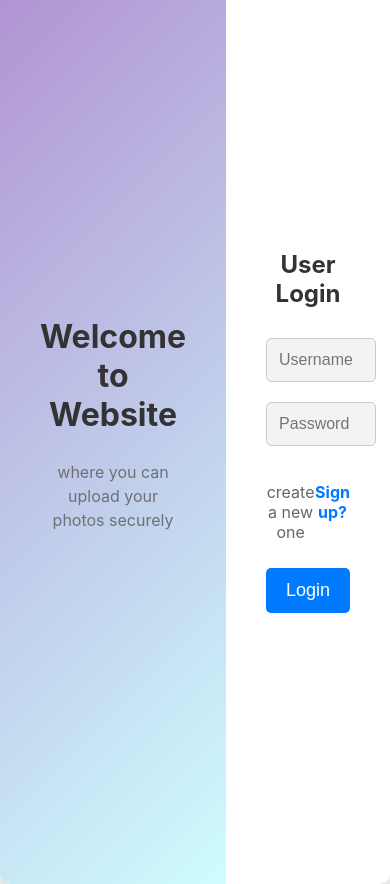
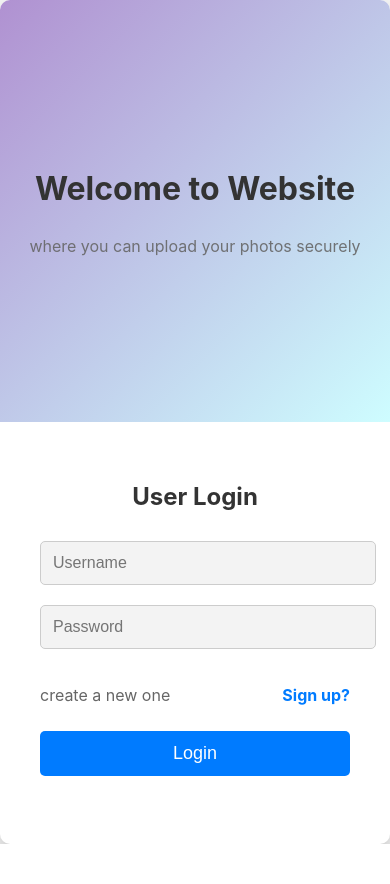
Before and after one commit to ankit-rawat048/photo-storing-app, a React (Create React App) app in the folder frontend/: page / in a window 390 px wide. After the commit the page ends 844 px from the top, so only its background shows below. Built offline with nearby package versions, Linux system fonts and the light colour scheme.

Commit message:
Update Signin.css

```diff
--- a/frontend/src/styles/Signin.css
+++ b/frontend/src/styles/Signin.css
@@ -112,3 +112,16 @@
 .link:hover {
     text-decoration: underline;
 }
+
+
+@media(max-width:768px){
+    .signin-form {
+        flex-direction: column;
+    height: 100vh;
+    }
+
+    .left-section{
+        padding:0;
+        height:50vh;
+    }
+}
```
